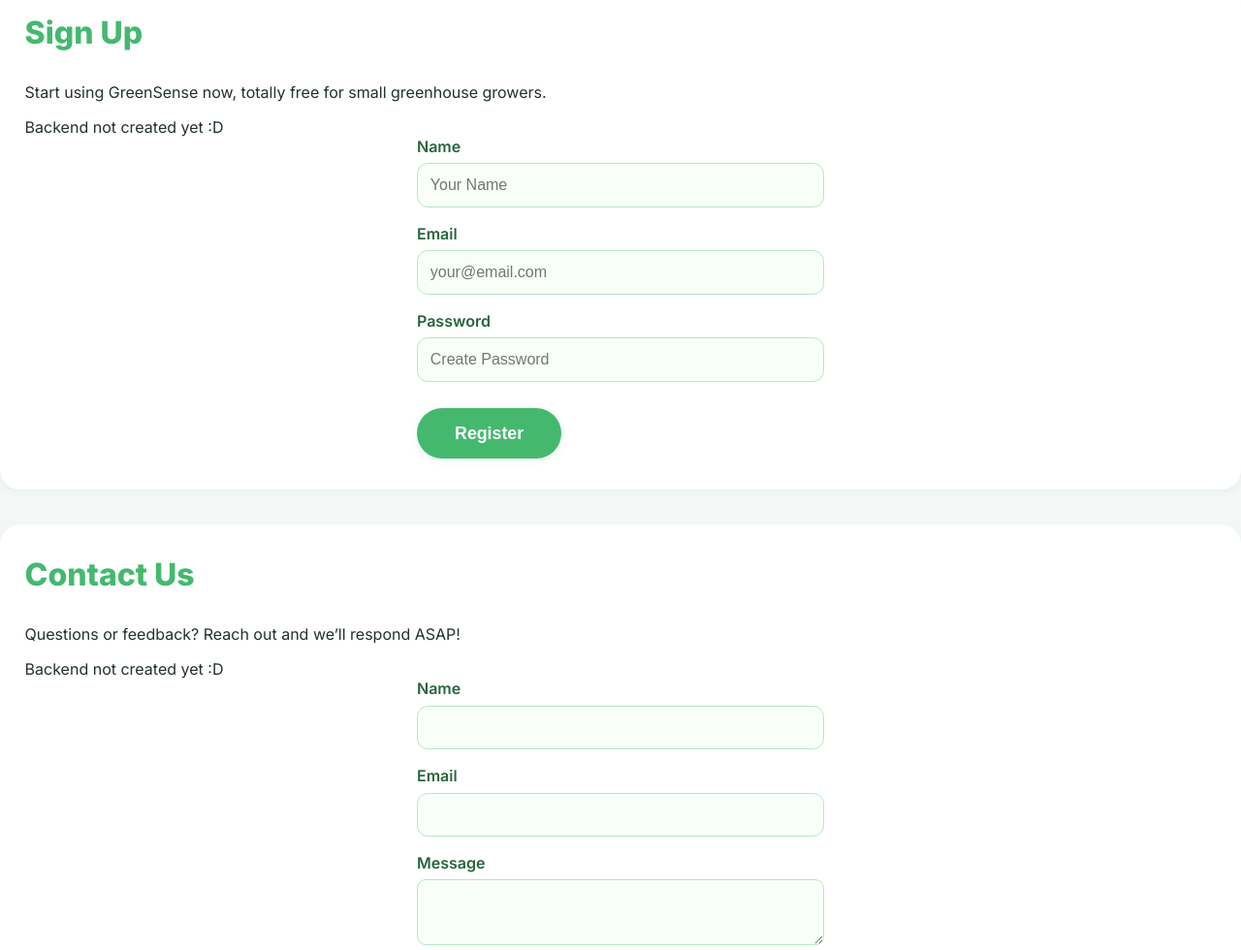
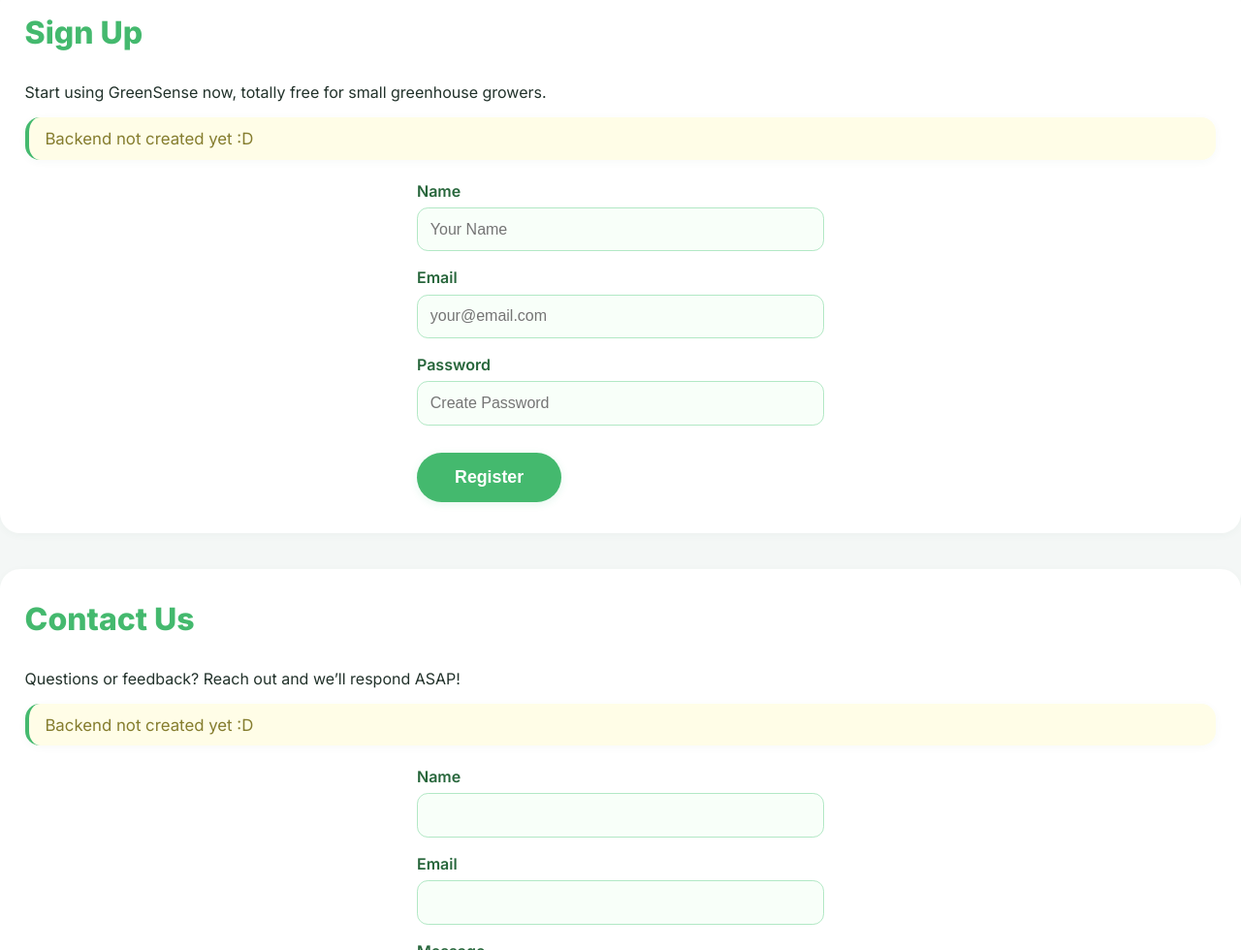
Before and after one commit to JulianTandug/LandingPageG-GreenSense, a plain HTML site: page index.html in a window 1280 px wide. Shown: the part 1820-2800 px from the top of the page at 97% size. Drawn offline with Linux system fonts and the light colour scheme.

Commit message:
Modify shadow opacity and add backend note styles
Updated shadow opacity and added backend-not-created message styles.

```diff
--- a/style.css
+++ b/style.css
@@ -4,7 +4,7 @@
   --green-light: #d8f9e6;
   --white: #fff;
   --gray: #f4f7f6;
-  --shadow: 0 2px 8px rgba(41, 110, 67, 0.06);
+  --shadow: 0 2px 8px rgba(41, 110, 67, 0.04);
 }
 body {
   font-family: 'Inter', Arial, Helvetica, sans-serif;
@@ -221,6 +221,20 @@ button[type="submit"] {
   resize: vertical;
 }
 
+/* Backend Not Created Message */
+.backend-note {
+  background: #fffde7;
+  border-left: 4px solid #44b96e;
+  color: #857d2e;
+  font-size: 1.05em;
+  padding: 0.7em 1em;
+  border-radius: 0.9em;
+  margin-bottom: 1.3em;
+  margin-top: .2em;
+  text-align: left;
+  box-shadow: 0 2px 8px rgba(41, 110, 67, 0.04);
+}
+
 /* FOOTER */
 .footer {
   background: #eeeeec;
```
